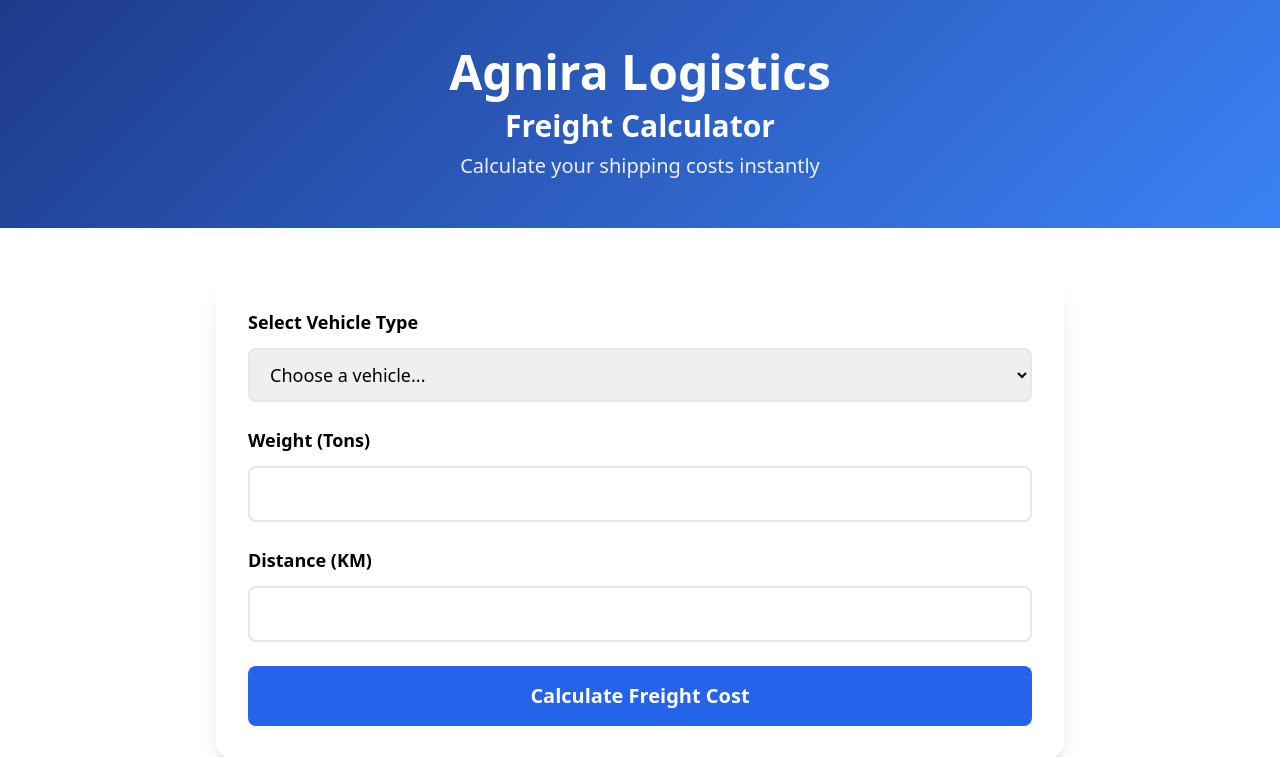
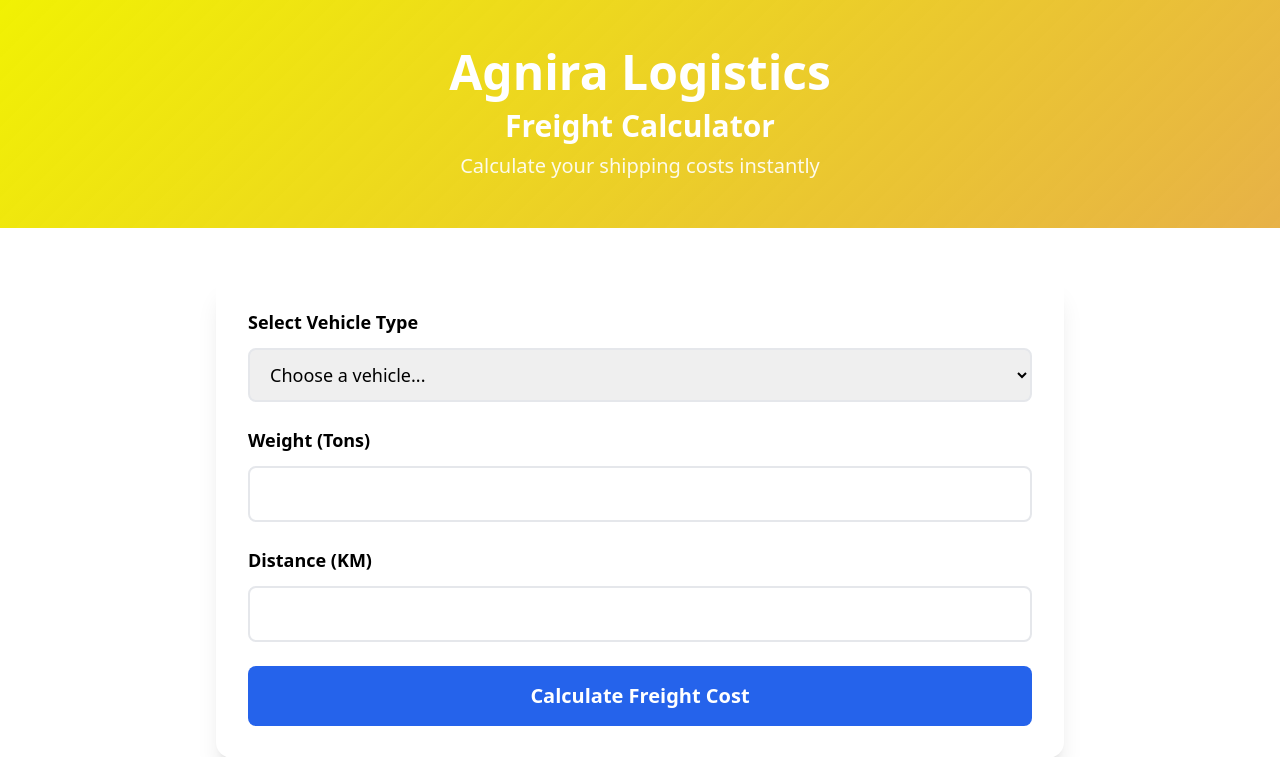
Before and after one commit to shubhamnseindia-bit/Agnira, a Flask app: page /freight-calculator in a window 1280 px wide. Shown: the top 757 px of the page. Run offline with Flask 3, Linux system fonts and the light colour scheme; some libraries are stand-ins or nearby versions.

Commit message:
Update freightcalculator.html

```diff
--- a/AGNIRA web/templates/freightcalculator.html
+++ b/AGNIRA web/templates/freightcalculator.html
@@ -12,7 +12,7 @@
   <style>
     body { box-sizing: border-box; }
     .gradient-bg {
-      background: linear-gradient(135deg, #1e3a8a 0%, #3b82f6 100%);
+      background: linear-gradient(135deg, #f1f103 0%, #df9708be 100%);
     }
     .result-card {
       animation: slideUp 0.4s ease-out;
```
Also changed, not shown: other parts of AGNIRA web/templates/freightcalculator.html (+1 -1 lines).
